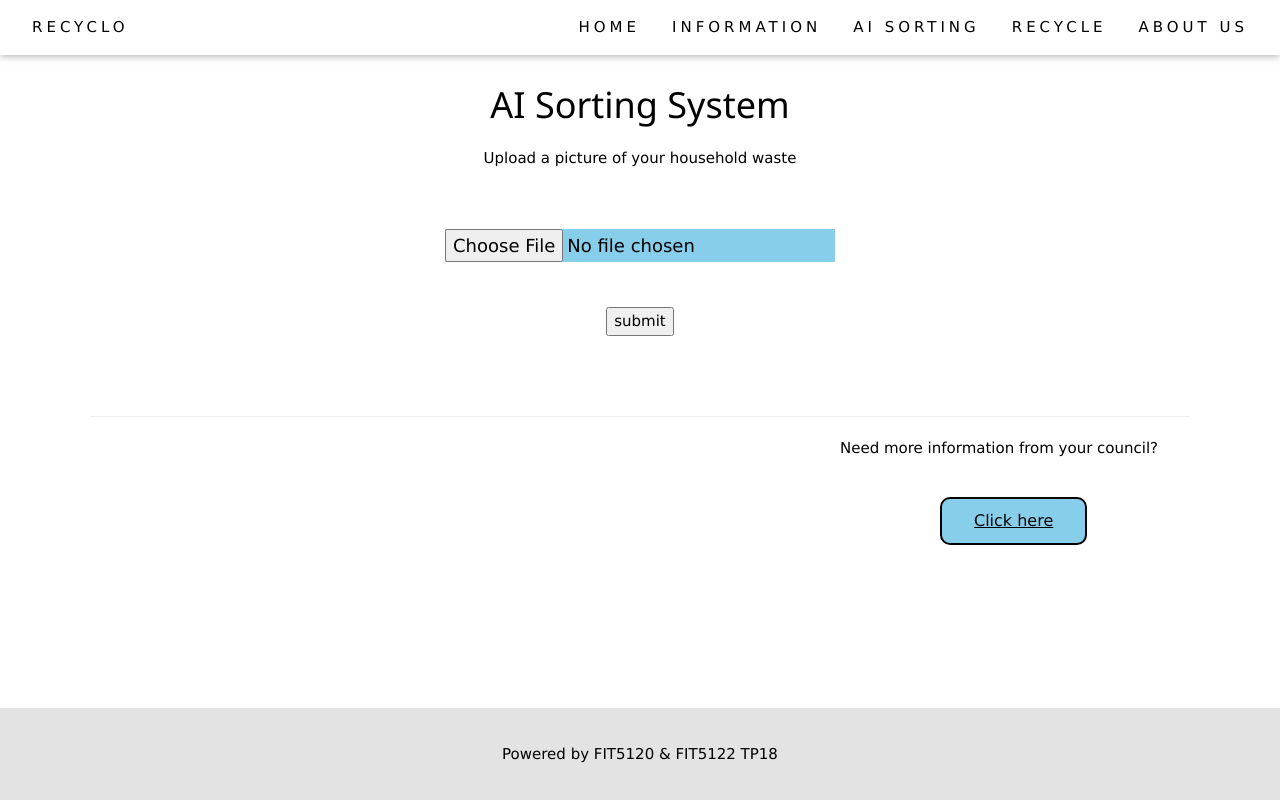
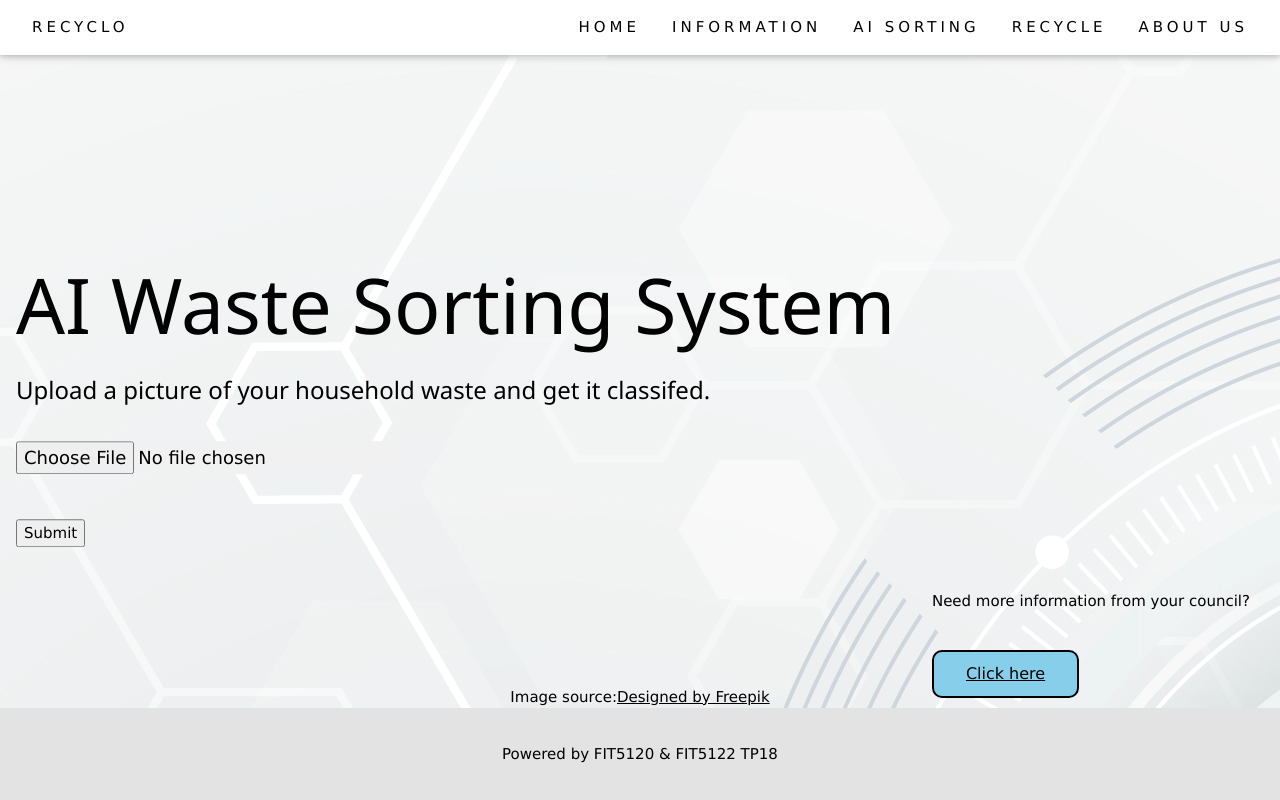
Before and after one commit to Nithin-G-R/tp18, a Flask app: page /sorting in a window 1280 px wide. Run offline with Flask 2, Linux system fonts and the light colour scheme.

Commit message:
Update SortingPage.html

```diff
--- a/templates/SortingPage.html
+++ b/templates/SortingPage.html
@@ -1,34 +1,36 @@
-<!--
-<center>
-<div class="sorting_title">
-<h1>AI Sorting System</h1>
- <form class="submit_button" action = "http://127.0.0.1:5000/sorting" method = "POST"
-         enctype = "multipart/form-data">
-         <input type = "file" name = "file" />
-         <input type = "submit" value="submit"/>
-      </form>
-</div>
-</center>
--->
-<div class="w3-content" style="max-width:1100px;">
+<head>
+    <style>
+        body  {
+          background-image: url("/static/img/ai_back.jpg");
+          background-color: #cccccc;
+        }
+    </style>
+</head>
+<body>
 
+<div class="w3-content w3-display-left" style="max-width:100%;">
 
-    <div class="w3-container w3-center">
-    <h1>AI Sorting System</h1>
-    <p>Upload a picture of your household waste</p>
-        <br>
+    <div class="w3-container ">
+    <h1 style = "font-size:6vw">AI Waste Sorting System</h1>
+    <h3>Upload a picture of your household waste and get it classifed.</h3>
         <br>
       <form action = "/sorting" method = "POST"
          enctype = "multipart/form-data">
-         <input class="w3-light-blue w3-large" type = "file" name = "file" /> <br><br><br>
-         <input type = "Submit" value="submit"/>
+         <input class="w3-light-grey w3-large" type = "file" name = "file" /> <br><br><br>
+         <input type = "submit" value="Submit"/>
       </form>
+
+
   </div>
 
-    <br>
-<br>
-<hr>
 
-<p class="w3-text" style="margin-left: 750px;">Need more information from your council?</p><br>
-        <button class="forum_button" style="margin-left: 850px"><a href="/InfoHome">Click here</a></button>
 </div>
+<div class="w3-display-bottomright" style = "padding-bottom: 8%">
+    <p class="w3-text" style = "margin-right: 30px">Need more information from your council?</p><br>
+        <button class="forum_button"><a href="/InfoHome">Click here</a></button>
+    </div>
+<div class="w3-display-bottommiddle" style = "padding-bottom: 6%">
+    <p>Image source:<a href="http://www.freepik.com">Designed by Freepik</a></p>
+    </div>
+
+</body>
```
